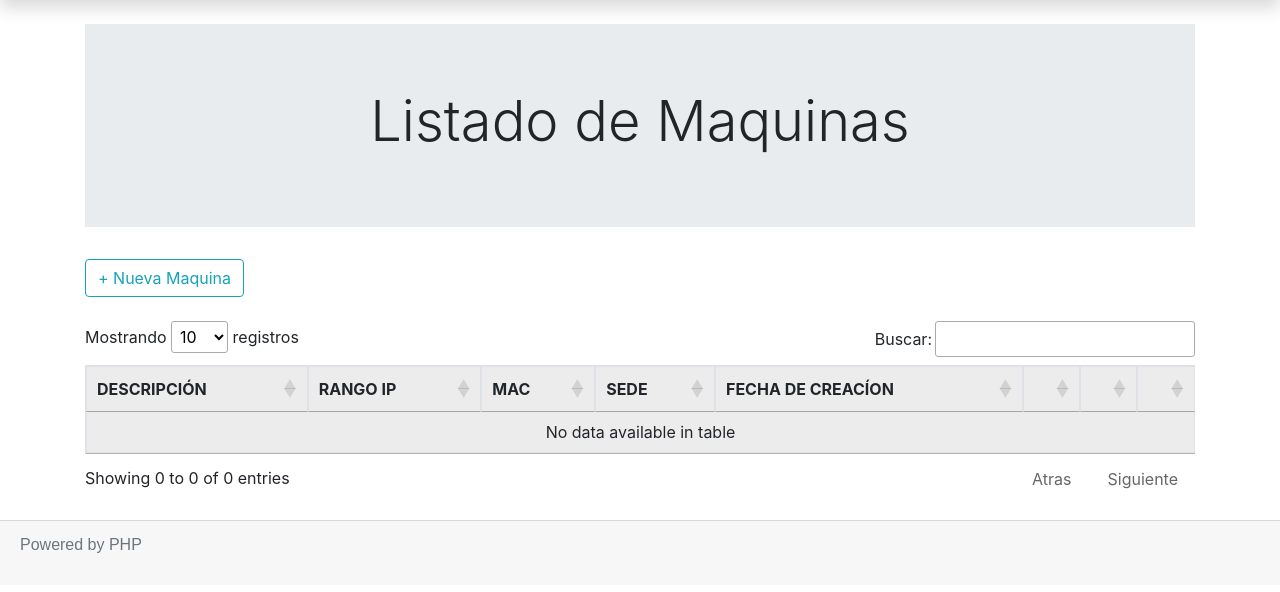
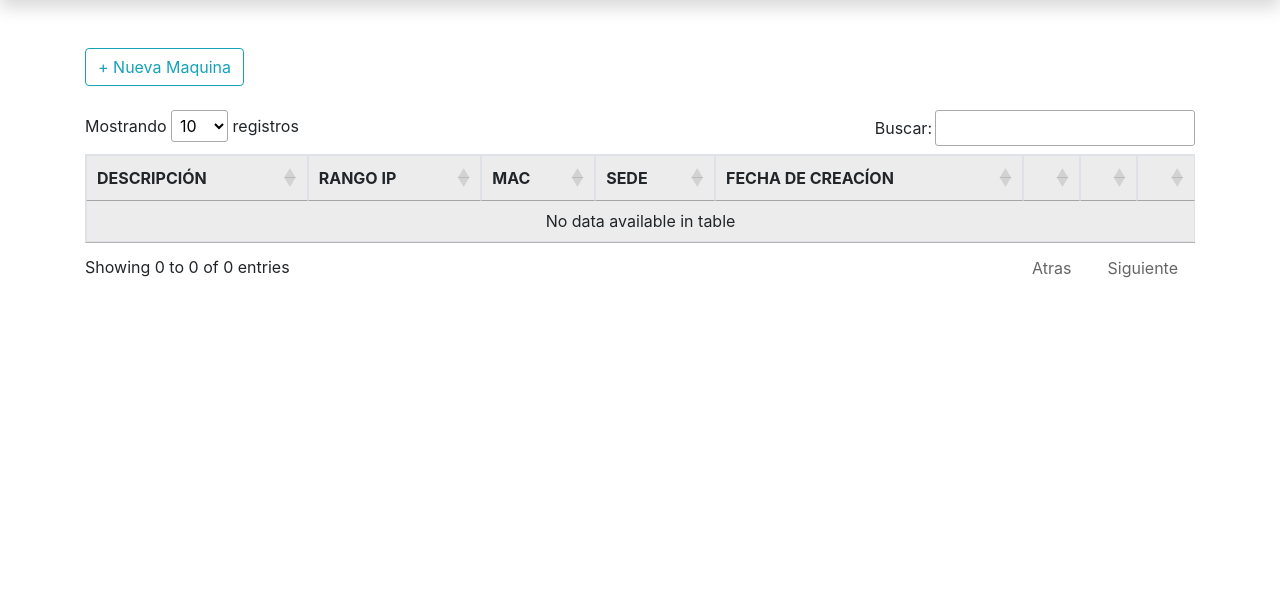
Before and after one commit to joDevop/webInventoryMachines, a PHP site: page /table.php in a window 1280 px wide; the page is wider, and only the part inside the window is pictured. Shown: the part 56-648 px from the top of that part. Run offline with PHP 8.4, Linux system fonts and the light colour scheme; the visitor is signed in with stand-in values (Sample User, id 1); data that the repository does not hold is empty; some libraries are stand-ins or nearby versions.

Commit message:
quit the footer

```diff
--- a/table.php
+++ b/table.php
@@ -68,15 +68,10 @@
 
   <div class="container">
     <!--<div style="width: 1750px; padding-right:15px; padding-left:150px">-->
-    <br>
-    <div class="jumbotron jumbotron-fluid">
-      <div class="container text-center">
-        <h1 class="display-4">Listado de Maquinas</h1>
-        <!--<img src="deposit_img\pc.png" alt="ordenador_personal.png" width="120" height="120">-->
-      </div>
-    </div>
+    <br />
+    <br />
+
     <div>
-
       <!-- Button trigger modal -->
       <button type="button" class="btn btn-outline-info" data-toggle="modal" data-target="#insertModal">
         + Nueva Maquina
@@ -408,10 +403,6 @@
     </div>
   </div>
 
-  <div class="card-footer text-muted">
-    <p style="font-family: scandia-web,sans-serif;">Powered by PHP</p>
-  </div>
-
   <script type="text/javascript" charset="utf8" src="https://cdn.datatables.net/1.10.20/js/jquery.dataTables.js"></script>
   <script src="js/script.js"></script>
 
```
